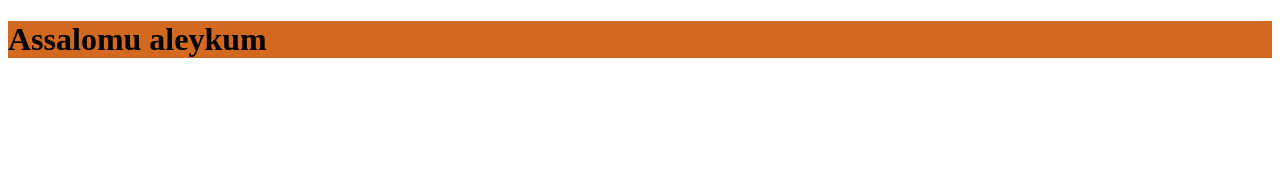
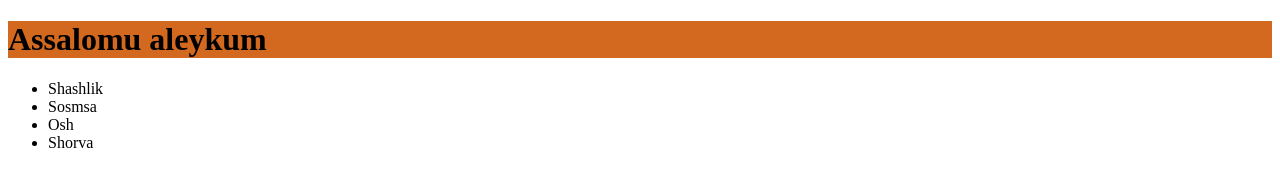
Before and after one commit to xusraw1/git-learn, a plain HTML site: page index.html in a window 1280 px wide. Drawn offline with Linux system fonts and the light colour scheme.

Commit message:
Second commit in Master branch, we modifided index.html

```diff
--- a/index.html
+++ b/index.html
@@ -8,6 +8,20 @@
 <body>
 <header>
     <h1>Assalomu aleykum</h1>
+    <ul>
+        <li>
+            Shashlik
+        </li>
+        <li>
+            Sosmsa
+        </li>
+        <li>
+            Osh
+        </li>
+        <li>
+            Shorva
+        </li>
+    </ul>
 </header>
 </body>
 </html>
```
Also changed, not shown: 1 other file.
